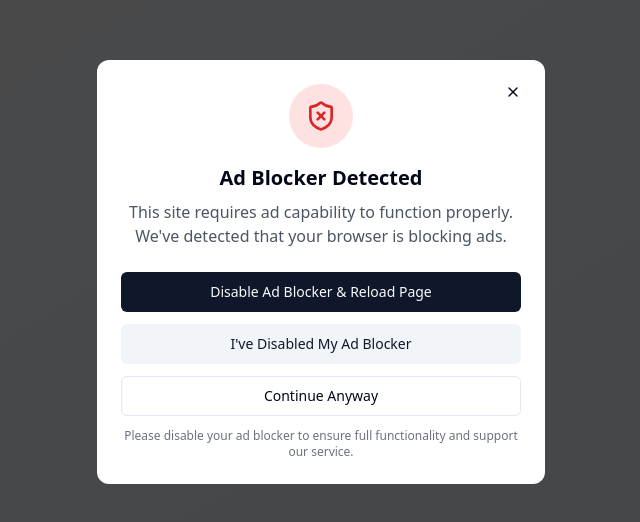
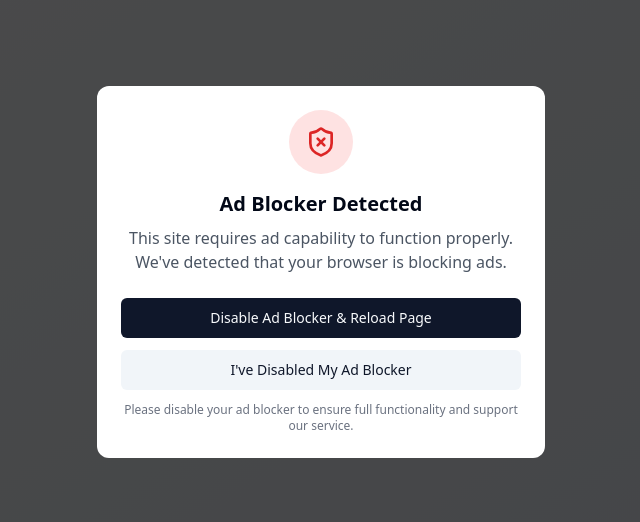
Before and after one commit to camgrabber/secure-pathway-redirector-16, a React (Vite) app: page / in a window 1280 px wide. Shown: the part 128-650 px from the top of the page, without its empty margins (319-959 px from the left). Built offline with nearby package versions, Linux system fonts and the light colour scheme.

Commit message:
Remove "Continue Anyway" button
Remove the "Continue Anyway" button from the ad blocker popup component.

```diff
--- a/src/components/AdBlockerDetected.tsx
+++ b/src/components/AdBlockerDetected.tsx
@@ -34,28 +34,9 @@ export const AdBlockerDetected = ({ onContinueAnyway }: { onContinueAnyway: () =
     }
   };
 
-  const handleContinue = () => {
-    toast.info("Continuing with limited functionality", {
-      description: "Some features may not work correctly without ad capability"
-    });
-    onContinueAnyway();
-  };
-
   return (
     <div className="fixed inset-0 bg-black/70 z-50 flex items-center justify-center p-4">
       <div className="bg-white rounded-xl max-w-md w-full p-6 relative animate-in fade-in zoom-in duration-300">
-        <div className="absolute top-4 right-4">
-          <Button
-            variant="ghost"
-            size="icon"
-            onClick={handleContinue}
-            className="h-8 w-8 rounded-full"
-          >
-            <X className="h-4 w-4" />
-            <span className="sr-only">Close</span>
-          </Button>
-        </div>
-
         <div className="text-center mb-6">
           <div className="mx-auto rounded-full bg-red-100 w-16 h-16 flex items-center justify-center mb-4">
             <ShieldX className="h-8 w-8 text-red-600" />
@@ -84,14 +65,6 @@ export const AdBlockerDetected = ({ onContinueAnyway }: { onContinueAnyway: () =
             {isVerifying ? 'Checking...' : 'I\'ve Disabled My Ad Blocker'}
           </Button>
 
-          <Button
-            onClick={handleContinue}
-            variant="outline"
-            className="w-full"
-          >
-            Continue Anyway
-          </Button>
-
           <p className="text-xs text-center text-gray-500 mt-2">
             Please disable your ad blocker to ensure full functionality and support our service.
           </p>
```
